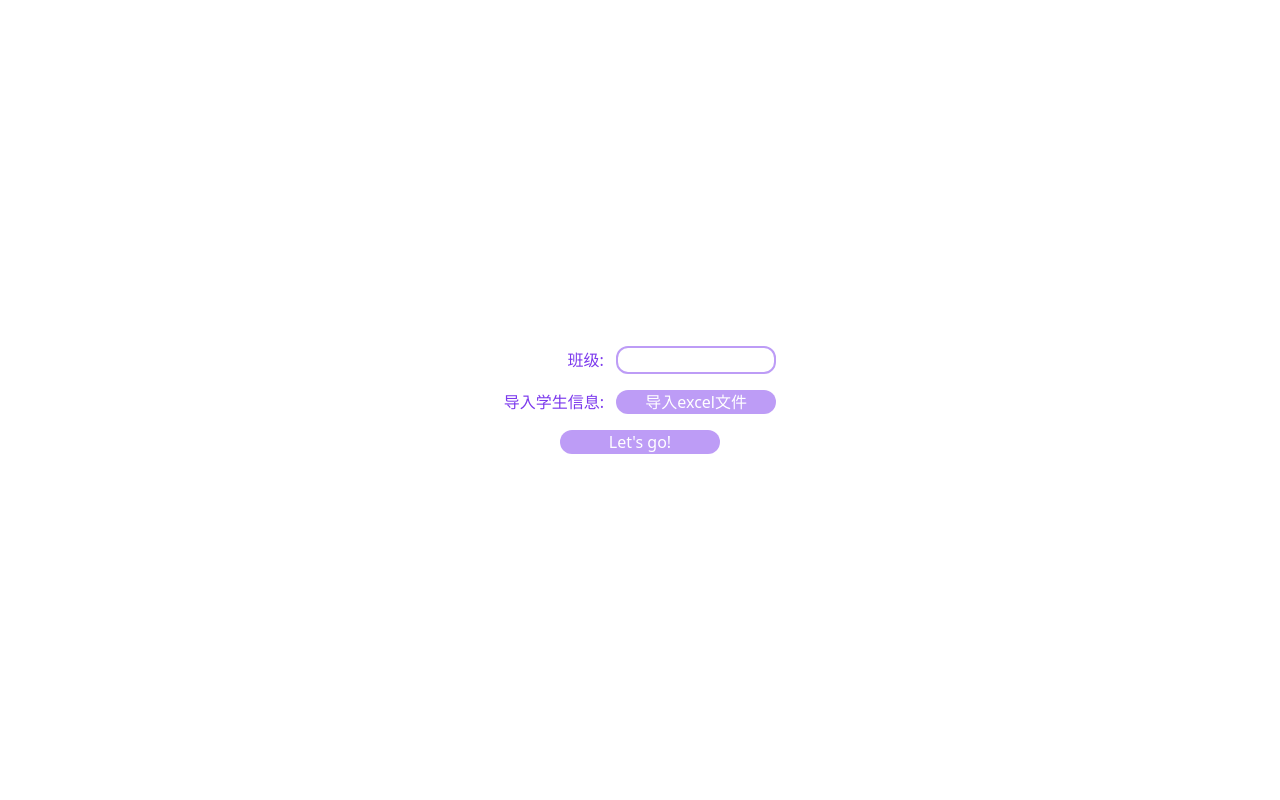
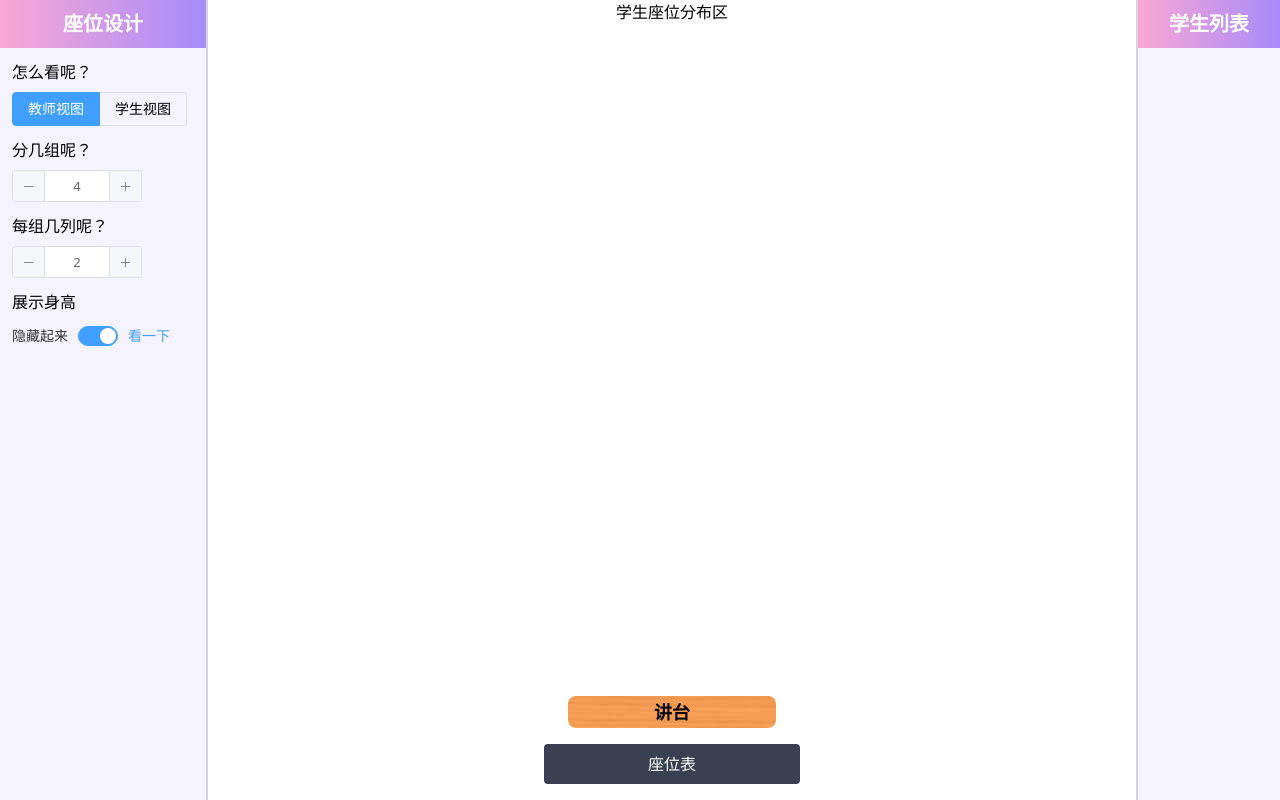
Before and after one commit to liaozheng-yi/student-seat, a Vue app: page /#/seating in a window 1280 px wide. Before the commit this address led to /#/. Built offline with nearby package versions, Linux system fonts and the light colour scheme.

Commit message:
添加静态页面

```diff
--- /dev/null
+++ b/src/assets/js/elementUi.ts
@@ -0,0 +1,25 @@
+import type { App } from "vue";
+import {
+  ElInput,
+  ElRadio,
+  ElRadioButton,
+  ElRadioGroup,
+  ElInputNumber,
+  ElSwitch,
+} from "element-plus";
+
+const elementComponents = [
+  ElInput,
+  ElRadio,
+  ElRadioButton,
+  ElRadioGroup,
+  ElInputNumber,
+  ElSwitch,
+];
+export default function importElementUi(app:App<Element>) {
+  //设置中文，默认饿了么组件的大小为small
+  app.config.globalProperties.$ELEMENT = { size: "small" };
+  elementComponents.forEach((components: any) => {
+    app.use(components);
+  });
+}
--- a/src/main.ts
+++ b/src/main.ts
@@ -2,8 +2,11 @@ import { createApp } from "vue";
 import App from "./App.vue";
 import "./assets/css/taiwind.css";
 import "./assets/css/base.css";
+import importElementUi from "./assets/js/elementUi"; //饿了么组件库
 import router from "./router";
-import { ElRadio } from "element-plus";
-import 'element-plus/lib/theme-chalk/index.css'
+import "element-plus/lib/theme-chalk/index.css";
 
-createApp(App).use(router).use(ElRadio).mount("#app");
+const app = createApp(App);
+app.use(router);
+importElementUi(app);
+app.mount("#app");
--- a/src/views/seating.vue
+++ b/src/views/seating.vue
@@ -1,15 +1,61 @@
 <template>
-  <div class="border-r-2 left-0 w-52 cfg-bar bg-purple-50">
-    <button @click="log(seatCfg)">dddddddddddddddddddd</button>
+  <div class="flex">
+    <div class="border-r-2 w-52 cfg-bar bg-purple-50">
+      <!-- <button @click="log(seatCfg)">dddddddddddddddddddd</button> -->
       <p class="cfg-title">座位设计</p>
       <div class="p-3">
-      <p>座位视图</p>
-      <el-radio v-model="seatCfg.visual" label="teacher">教师视图</el-radio>
-      <el-radio v-model="seatCfg.visual" label="student">学生视图</el-radio>
+        <p class="mb-2">怎么看呢？</p>
+        <el-radio-group v-model="seatCfg.visual" class="mb-3">
+          <el-radio-button label="teacher" class="el-text-base"
+            >教师视图</el-radio-button
+          >
+          <el-radio-button label="student" class="el-text-base"
+            >学生视图</el-radio-button
+          >
+        </el-radio-group>
+        <p class="mb-2">分几组呢？</p>
+        <el-input-number
+          class="mb-3"
+          v-model="seatCfg.group"
+          :min="2"
+          :max="8"
+        />
+        <p class="mb-2">每组几列呢？</p>
+        <el-input-number
+          class="mb-3"
+          v-model="seatCfg.column"
+          :min="1"
+          :max="4"
+        />
+        <p class="mb-2">展示身高</p>
+        <el-switch
+          v-model="seatCfg.hideHeight"
+          active-text="看一下"
+          inactive-text="隐藏起来"
+        ></el-switch>
       </div>
     </div>
-  <div class=""></div>
-  <div class="border-l-2 right-0 w-36 cfg-bar bg-purple-50">
+    <div class="flex-grow h-screen flex flex-col items-center">
+      <div class="flex-grow">学生座位分布区</div>
+      <div
+        class="
+          w-52
+          h-8
+          bg-table
+          rounded-lg
+          text-center
+          font-semibold
+          text-lg
+          leading-8
+        "
+      >
+        讲台
+      </div>
+      <div class=" w-64 h-10 bg-gray-700 rounded leading-10 my-4 text-center text-white">
+        {{ info?.className }}座位表
+      </div>
+    </div>
+    <div class="border-l-2 w-36 cfg-bar bg-purple-50">
       <p class="cfg-title">学生列表</p>
       <ul class="overflow-y-auto students-ul">
         <li
@@ -35,6 +81,7 @@
         </li>
       </ul>
     </div>
+  </div>
 </template>
 <script lang="ts">
 import { defineComponent, inject, nextTick, onMounted, reactive } from "vue";
@@ -43,9 +90,10 @@ export default defineComponent({
   setup() {
     let info = inject<IInfo>("info");
     let seatCfg = reactive({
-      visual: "student",
+      visual: "teacher",
       group: 4,
       column: 2,
+      hideHeight: true,
     });
 
     const log = (e: any, text?: any) => {
@@ -59,10 +107,16 @@ export default defineComponent({
 </script>
 <style>
 .cfg-bar {
-  @apply h-screen fixed border-gray-300;
+  @apply h-screen border-gray-300;
 }
 .cfg-title {
   @apply text-center text-xl text-white font-semibold leading-6 py-3 bg-gradient-to-r from-pink-300 to-purple-400;
+}
+.el-text-base .el-radio-button__inner {
+  font-size: 14px;
+}
+.bg-table {
+  background-image: url(../assets/img/桌子背景.jpg);
 }
 .students-ul {
   height: calc(100vh - 1.5rem - 24px);
```
Also changed, not shown: src/assets/img/桌子背景.jpg (added), 1 other file (tests, documents, lock files or other folders). Lines whose indentation alone changed are shown as unchanged.
